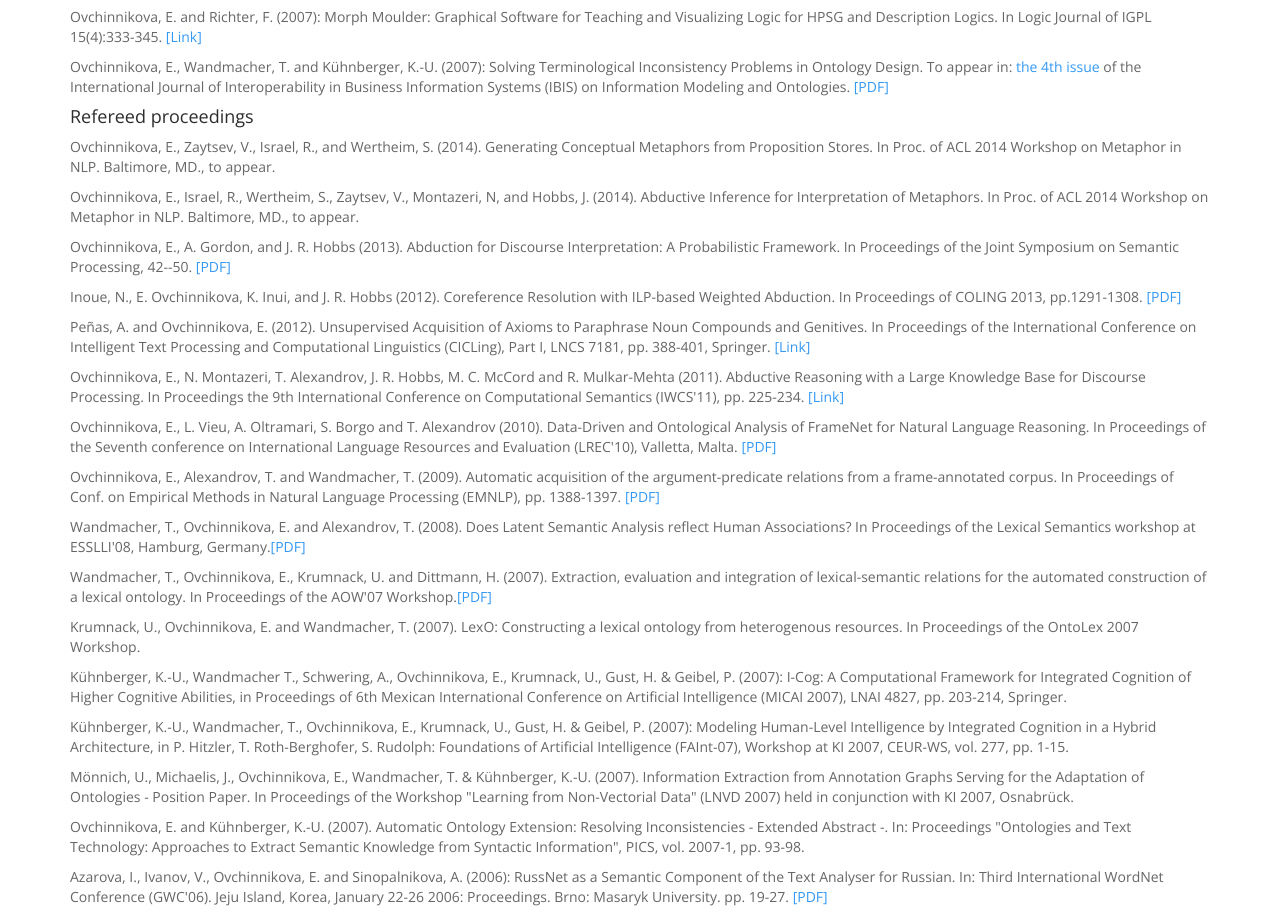
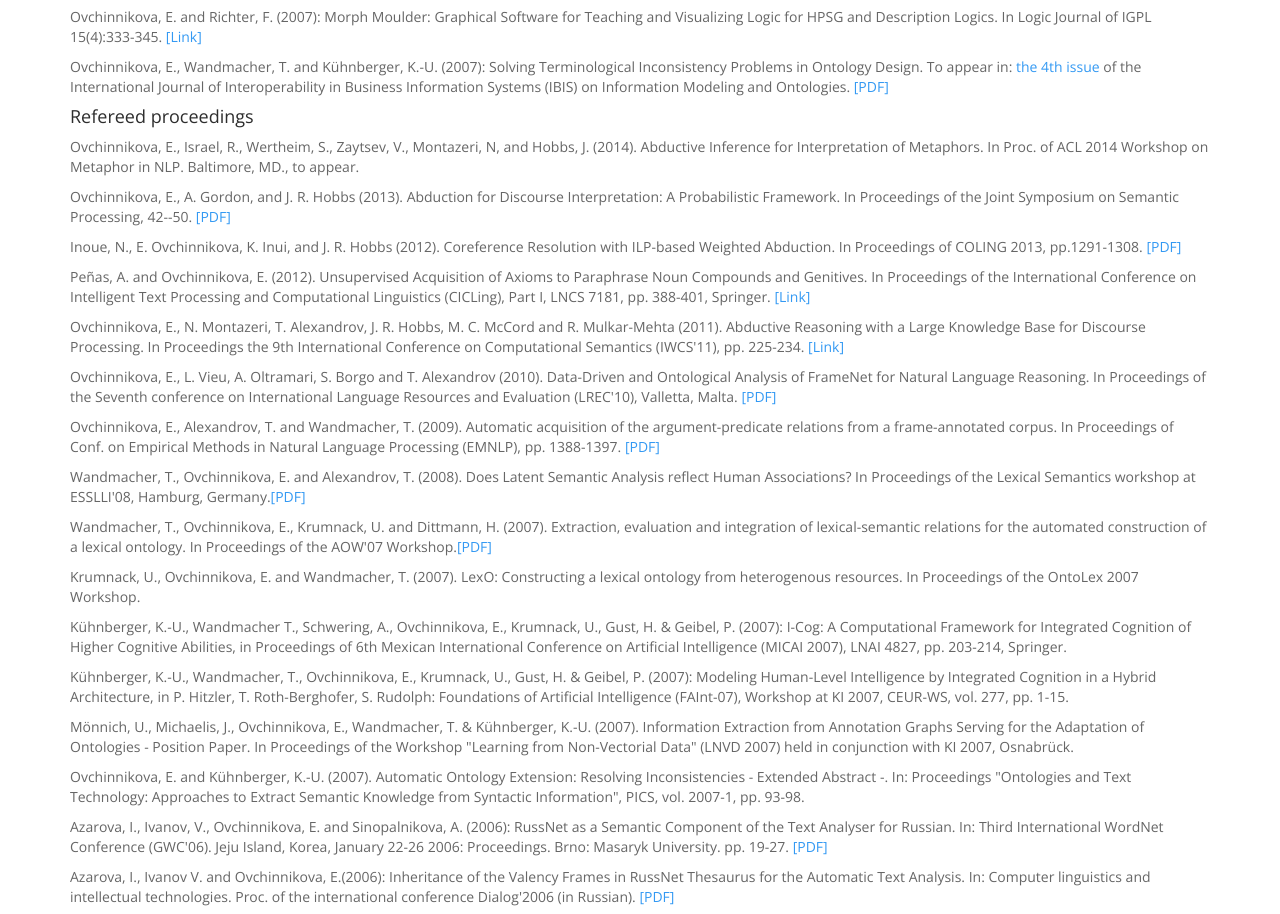
Before and after one commit to eovchinn/eovchinn.github.io, a plain HTML site: page index.html in a window 1280 px wide. Shown: the part 1841-2755 px from the top of the page. Drawn offline with nearby package versions, Linux system fonts and the light colour scheme.

Commit message:
publ updated

```diff
--- a/index.html
+++ b/index.html
@@ -190,8 +190,6 @@
 
 		<h4>Refereed proceedings</h4>
 
-    <p>Ovchinnikova, E., Zaytsev, V., Israel, R., and Wertheim, S. (2014). Generating Conceptual Metaphors from Proposition Stores. In Proc. of ACL 2014 Workshop on Metaphor in NLP. Baltimore, MD., to appear. </p>
-
     <p>Ovchinnikova, E., Israel, R., Wertheim, S., Zaytsev, V., Montazeri, N, and Hobbs, J. (2014). Abductive Inference for Interpretation of Metaphors. In Proc. of ACL 2014 Workshop on Metaphor in NLP. Baltimore, MD., to appear. </p>
 
       <p>Ovchinnikova, E., A. Gordon, and J. R. Hobbs (2013). Abduction for Discourse Interpretation: A Probabilistic Framework.
```
Also changed, not shown: 1 other file.
